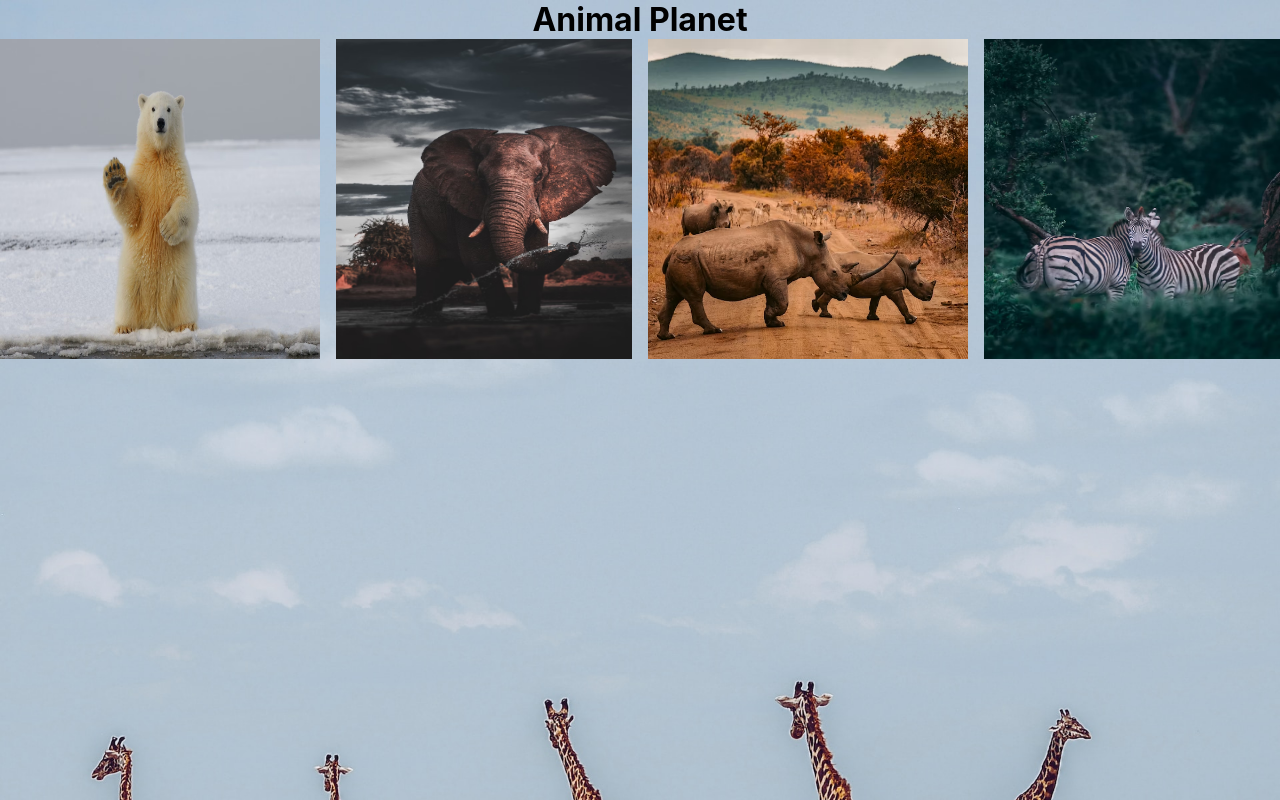
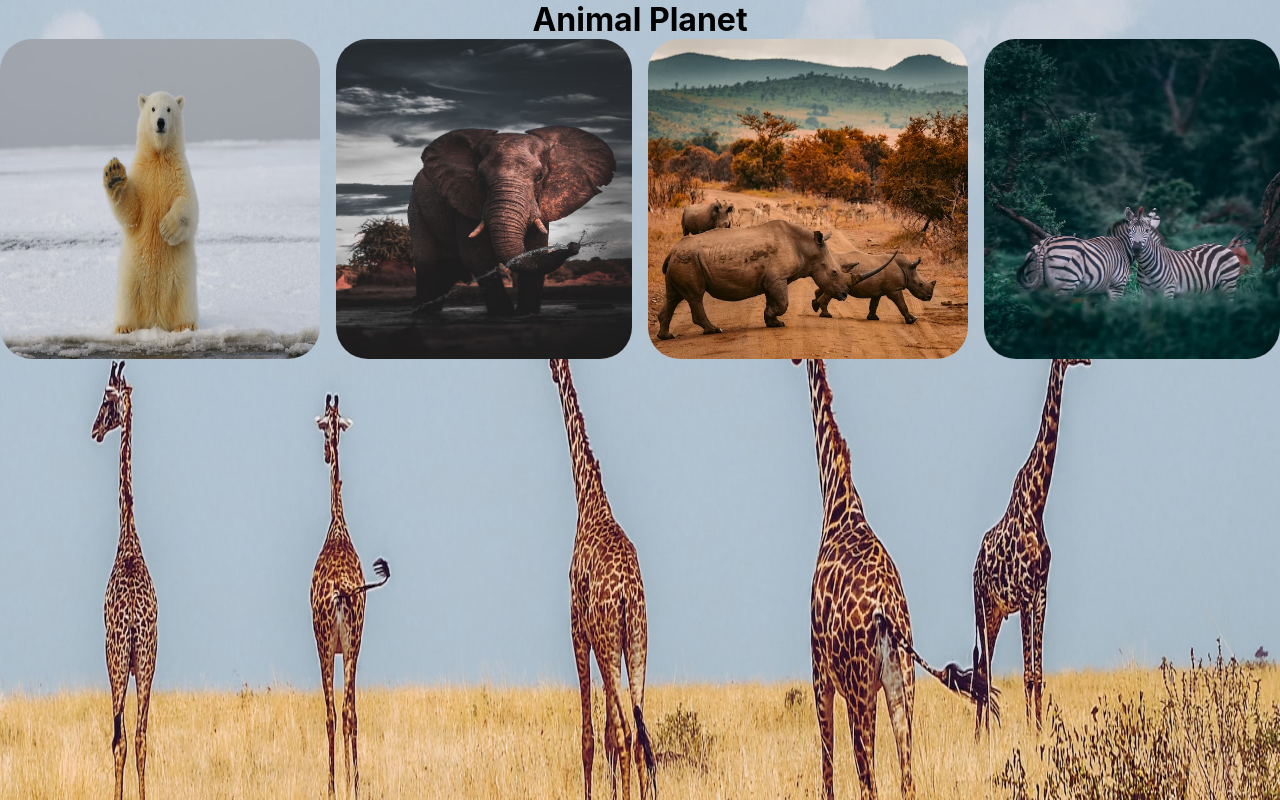
Before and after one commit to orshah/animalsinfo, a React (Create React App) app: page / in a window 1280 px wide. Built offline with nearby package versions, Linux system fonts and the light colour scheme.

Commit message:
added conditional rendering

```diff
--- a/src/App.jsx
+++ b/src/App.jsx
@@ -3,19 +3,85 @@ import bearImg from "./images/Bear.avif";
 import elephantImg from "./images/elephant.avif";
 import rhinosImg from "./images/rhinos.avif";
 import zebrasImg from "./images/zebras.avif";
+import React, { useState } from "react";
 
 import "./App.css";
 
 function App() {
+  const [showBearInfo, setShowBearInfo] = useState(false);
+  const [showElephantInfo, setShowElephantInfo] = useState(false);
+  const [showRhinosInfo, setShowRhinosInfo] = useState(false);
+  const [showZebrasInfo, setShowZebrasInfo] = useState(false);
+
+  const clickBear = () => {
+    setShowBearInfo(true);
+    setShowElephantInfo(false);
+    setShowRhinosInfo(false);
+    setShowZebrasInfo(false);
+  };
+
+  const clickElephant = () => {
+    setShowBearInfo(false);
+    setShowElephantInfo(true);
+    setShowRhinosInfo(false);
+    setShowZebrasInfo(false);
+  };
+
+  const clickRhinos = () => {
+    setShowBearInfo(false);
+    setShowElephantInfo(false);
+    setShowRhinosInfo(true);
+    setShowZebrasInfo(false);
+  };
+
+  const clickZebras = () => {
+    setShowBearInfo(false);
+    setShowElephantInfo(false);
+    setShowRhinosInfo(false);
+    setShowZebrasInfo(true);
+  };
+
   return (
     <>
       <h1>Animal Planet</h1>
       <div className="imgContainer">
-        <AnimalsInfo type="bear" source={bearImg} />
-        <AnimalsInfo type="elephant" source={elephantImg} />
-        <AnimalsInfo type="rhinos" source={rhinosImg} />
-        <AnimalsInfo type="zebras" source={zebrasImg} />
+        <AnimalsInfo type="bear" source={bearImg} onClickHandler={clickBear} />
+        <AnimalsInfo
+          type="elephant"
+          source={elephantImg}
+          onClickHandler={clickElephant}
+        />
+        <AnimalsInfo
+          type="rhinos"
+          source={rhinosImg}
+          onClickHandler={clickRhinos}
+        />
+        <AnimalsInfo
+          type="zebras"
+          source={zebrasImg}
+          onClickHandler={clickZebras}
+        />
       </div>
+      {showBearInfo ? (
+        <div>
+          <p className="bearInfo">Bear information</p>
+        </div>
+      ) : null}
+      {showElephantInfo ? (
+        <div>
+          <p className="elephantInfo">Elephant information</p>
+        </div>
+      ) : null}
+      {showRhinosInfo ? (
+        <div>
+          <p className="rhinosInfo">Rhinos information</p>
+        </div>
+      ) : null}
+      {showZebrasInfo ? (
+        <div>
+          <p className="zebrasInfo">Zebras information</p>
+        </div>
+      ) : null}
     </>
   );
 }
--- a/src/component/AnimalsInfo/AnimalsInfo.jsx
+++ b/src/component/AnimalsInfo/AnimalsInfo.jsx
@@ -1,7 +1,9 @@
 import "./animalsInfo.style.css";
 
-const AnimalsInfo = ({ type, source }) => {
-  return <img className={type} src={source} alt=""></img>;
+const AnimalsInfo = ({ type, source, onClickHandler }) => {
+  return (
+    <img className={type} src={source} alt="" onClick={onClickHandler}></img>
+  );
 };
 
 export default AnimalsInfo;
--- a/src/component/AnimalsInfo/animalsInfo.style.css
+++ b/src/component/AnimalsInfo/animalsInfo.style.css
@@ -7,4 +7,5 @@
 img {
   width: 20rem;
   height: 20rem;
+  border-radius: 2rem;
 }
--- a/src/index.css
+++ b/src/index.css
@@ -6,7 +6,8 @@ body {
   -webkit-font-smoothing: antialiased;
   -moz-osx-font-smoothing: grayscale;
   background-image: url("./images/background.jpg");
-  background-size: cover;
+  background-size: 100% 150rem;
+  background-position: 0rem;
   background-repeat: no-repeat;
 }
 
```
